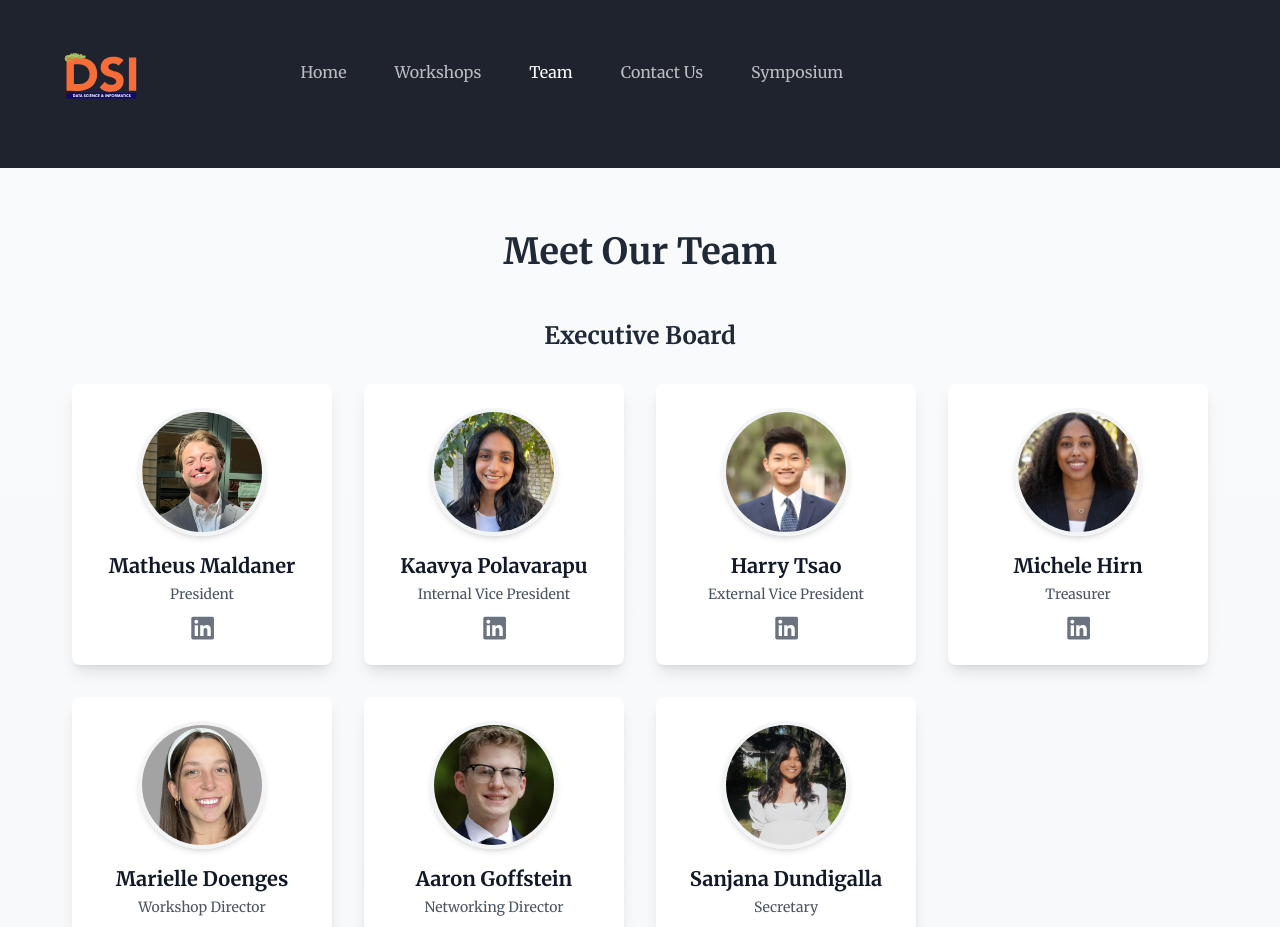
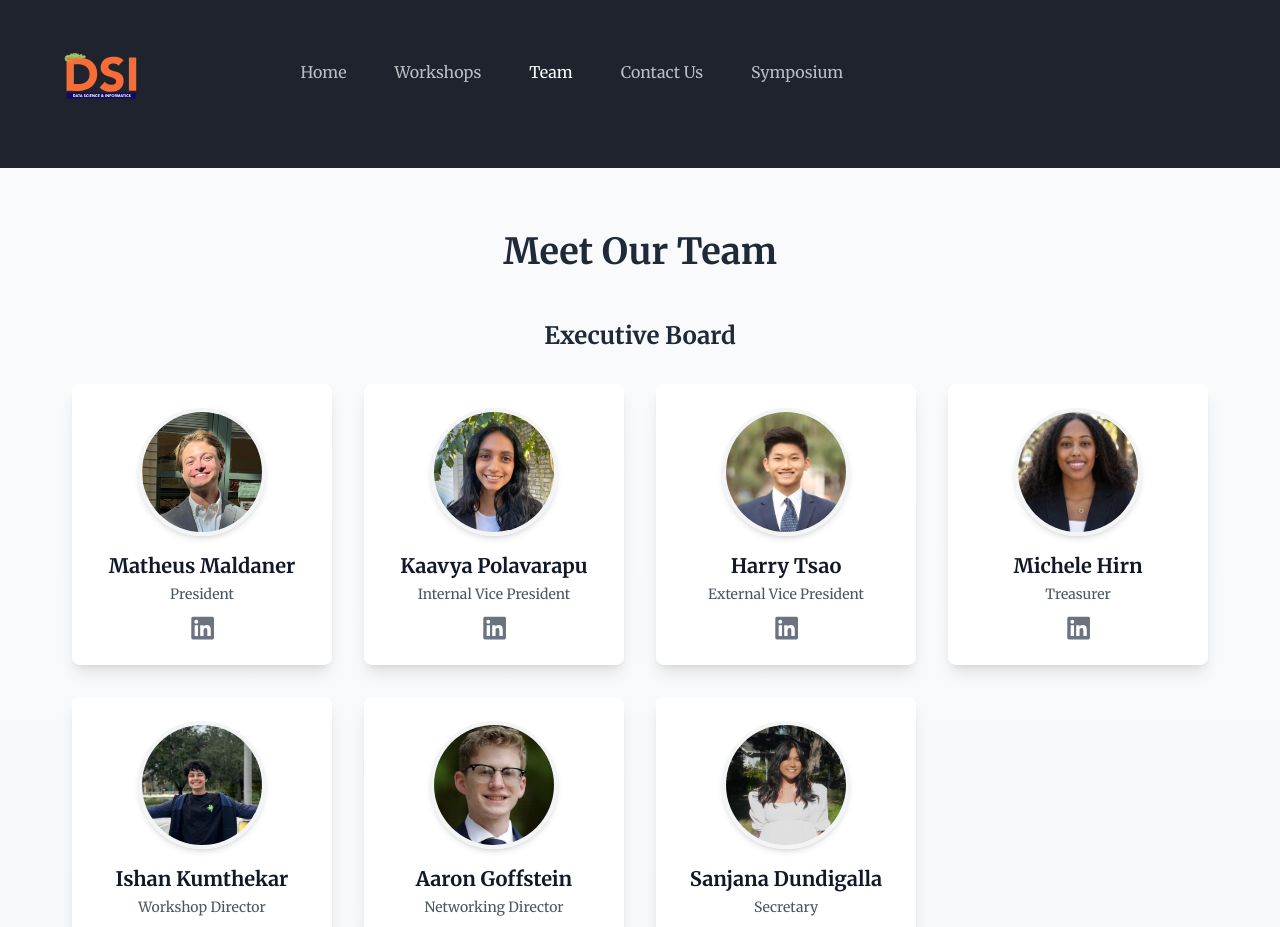
Before and after one commit to harryytsao/ufdsi.com, a Next.js app: page /team in a window 1280 px wide. Shown: the top 927 px of the page. Built offline with nearby package versions, Linux system fonts and the light colour scheme.

Commit message:
update e board

```diff
--- a/src/components/Team/index.tsx
+++ b/src/components/Team/index.tsx
@@ -66,10 +66,10 @@ const executives: Person[] = [
     image: "/images/people/michele.jpeg"
   },
   {
-    name: "Marielle Doenges",
+    name: "Ishan Kumthekar",
     position: "Workshop Director",
-    linkedIn: "https://www.linkedin.com/in/marielledoenges/",
-    image: "/images/people/marielle.jpeg"
+    linkedIn: "https://www.linkedin.com/in/ishan-kumthekar-080827255/",
+    image: "/images/people/ishan.jpeg"
   },
   {
     name: "Aaron Goffstein",
@@ -94,7 +94,6 @@ const juniorRoles: JuniorRole[] = [
   {
     title: "Workshop Coordinators",
     members: [
-      { name: "Ishan Kumthekar", linkedIn: "https://www.linkedin.com/in/ishan-kumthekar-080827255/", image: "/images/people/ishan.jpeg" },
       { name: "Cecilia Cardenas", linkedIn: "https://www.linkedin.com/in/cecilia-elena-cardenas/", image: "/images/people/cecilia.jpeg" },
       { name: "Marc Marquez", linkedIn: "https://www.linkedin.com/in/marc--marquez/", image: "/images/people/marc.jpeg" },
       { name: "Aadhitya Vijaisenthi", linkedIn: "https://www.linkedin.com/in/aadhitya-vijaisenthil/", image: "/images/people/aadhitya.jpeg" },
```
